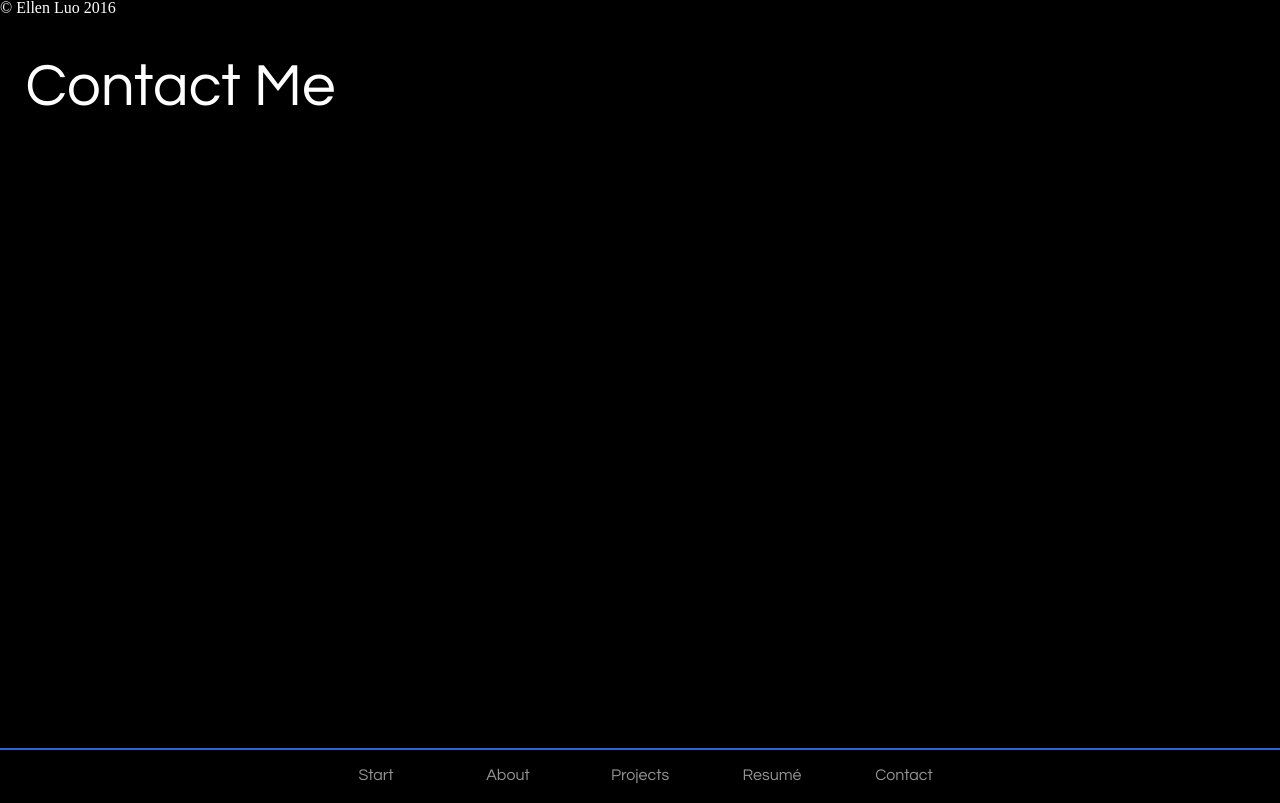
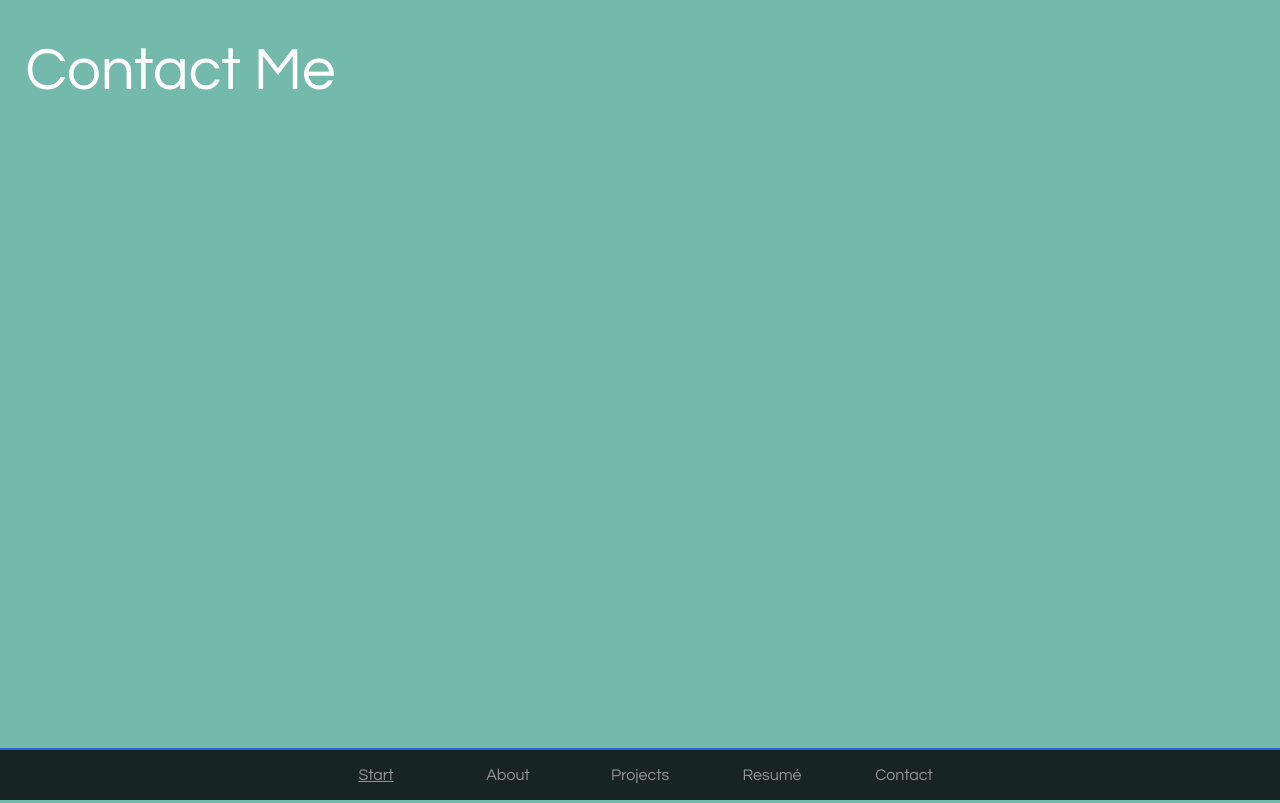
Before and after one commit to ellenluo/personal-website, a plain HTML site: page index.html in a window 1280 px wide. Shown: the top 803 px of the page. Drawn offline with nearby package versions, Linux system fonts and the light colour scheme.

Commit message:
Added navbar active state and background gradient.

```diff
--- /dev/null
+++ b/assets/scripts/main.js
@@ -0,0 +1,12 @@
+$(document).on('click', 'a', function(event){
+    event.preventDefault();
+
+    $('html, body').animate({
+        scrollTop: $($.attr(this, 'href')).offset().top
+    }, 2000);
+});
+
+$('.fixed-nav-bar li a').click(function() {
+    $('.fixed-nav-bar li a').removeClass();
+    $(this).addClass('active');
+});
--- a/assets/scripts/scroll-to-page.js
+++ /dev/null
@@ -1,9 +0,0 @@
-$(document).ready(function () {
-    $(document).on('click', 'a', function(event){
-        event.preventDefault();
-
-        $('html, body').animate({
-            scrollTop: $($.attr(this, 'href')).offset().top
-        }, 2000);
-    });
-});
--- a/assets/stylesheets/main.css
+++ b/assets/stylesheets/main.css
@@ -74,8 +74,10 @@ table {
 }
 
 body, html {
-    background-color: black;
-    height: 100%;
+    background: #466368;
+    background: -webkit-linear-gradient(#73BAAA 20%, #0B2E40);
+    background: -moz-linear-gradient(#73BAAA 20%, #0B2E40);
+    background: linear-gradient(#73BAAA 20%, #0B2E40);
 }
 
 a {
@@ -104,9 +106,9 @@ h4 {
 }
 
 section {
-    min-height: calc(100% - 50px);
-    min-height: -moz-calc(100% - 50px);
-    min-height: -webkit-calc(100% - 50px);
+    min-height: calc(100vh - 50px);
+    min-height: -moz-calc(100vh - 50px);
+    min-height: -webkit-calc(100vh - 50px);
     margin: 2% 2% 50px 2%;
 }
 
@@ -137,6 +139,10 @@ section {
 
 .fixed-nav-bar li a:hover {
     background-color: #2E64D9;
+}
+
+.fixed-nav-bar .active {
+    text-decoration: underline;
 }
 
 /* CH03 - Title Screen */
--- a/index.html
+++ b/index.html
@@ -13,17 +13,13 @@
 
 <nav class="fixed-nav-bar">
     <ul>
-        <li><a href=#title>Start</a></li>
+        <li><a class="active" href=#title>Start</a></li>
         <li><a href=#about>About</a></li>
         <li><a href=#projects>Projects</a></li>
         <li><a href=#resume>Resumé</a></li>
         <li><a href=#contact>Contact</a></li>
     </ul>
 </nav>
-
-<div>
-    <p>&copy; Ellen Luo 2016</p>
-</div>
 
 <section id="contact">
     <h2>Contact Me</h2>
@@ -43,7 +39,7 @@
 
 <section id="title" class="page">
     <div class="top-block">
-        <a href=#about><img src="assets/images/up-arrow.png" width="10%" height="10%"></a>
+        <a href=#about><img src="assets/images/up-arrow.png" width="50px" height="25px"></a>
     </div>
     <div class="centered-block">
         <h1>Ellen Luo</h1>
@@ -52,7 +48,7 @@
     </div>
 </section>
 
-<script src="assets/scripts/scroll-to-page.js"></script>
+<script src="assets/scripts/main.js"></script>
 
 </body>
 </html>
```
